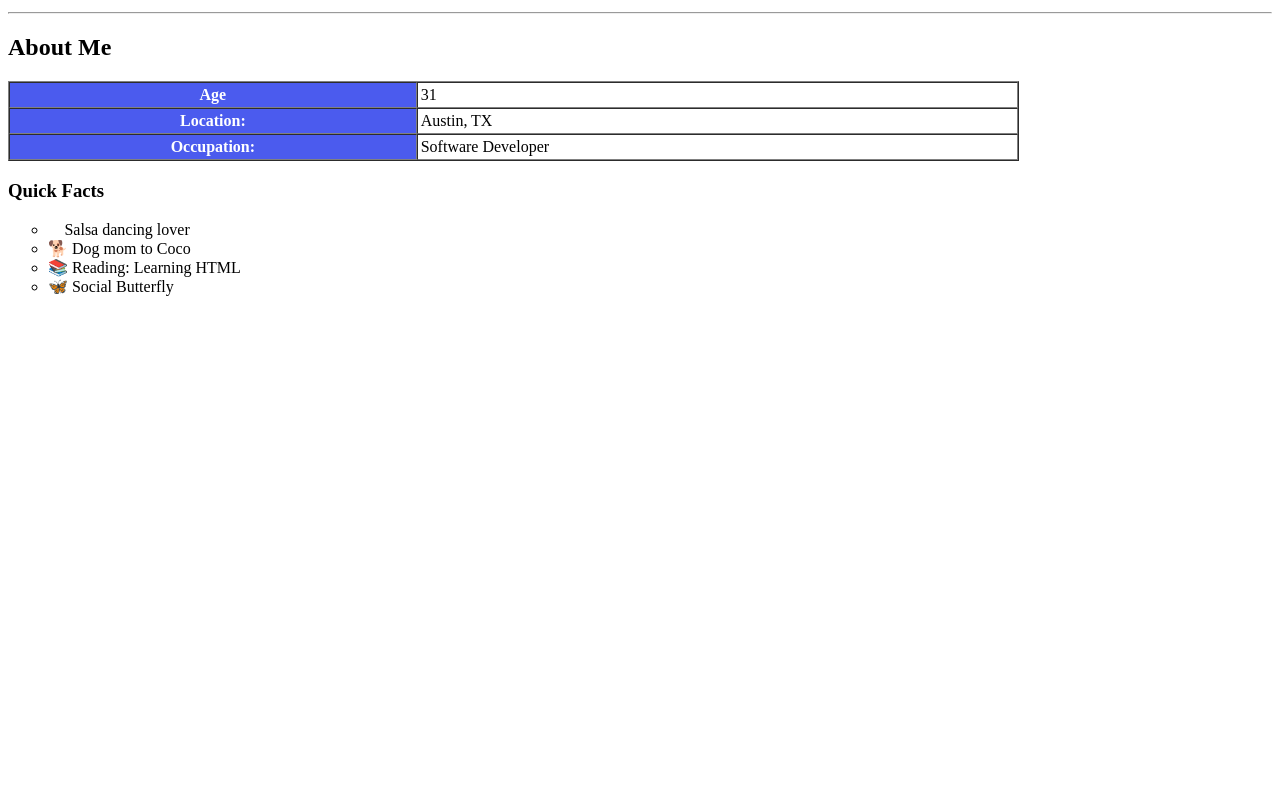
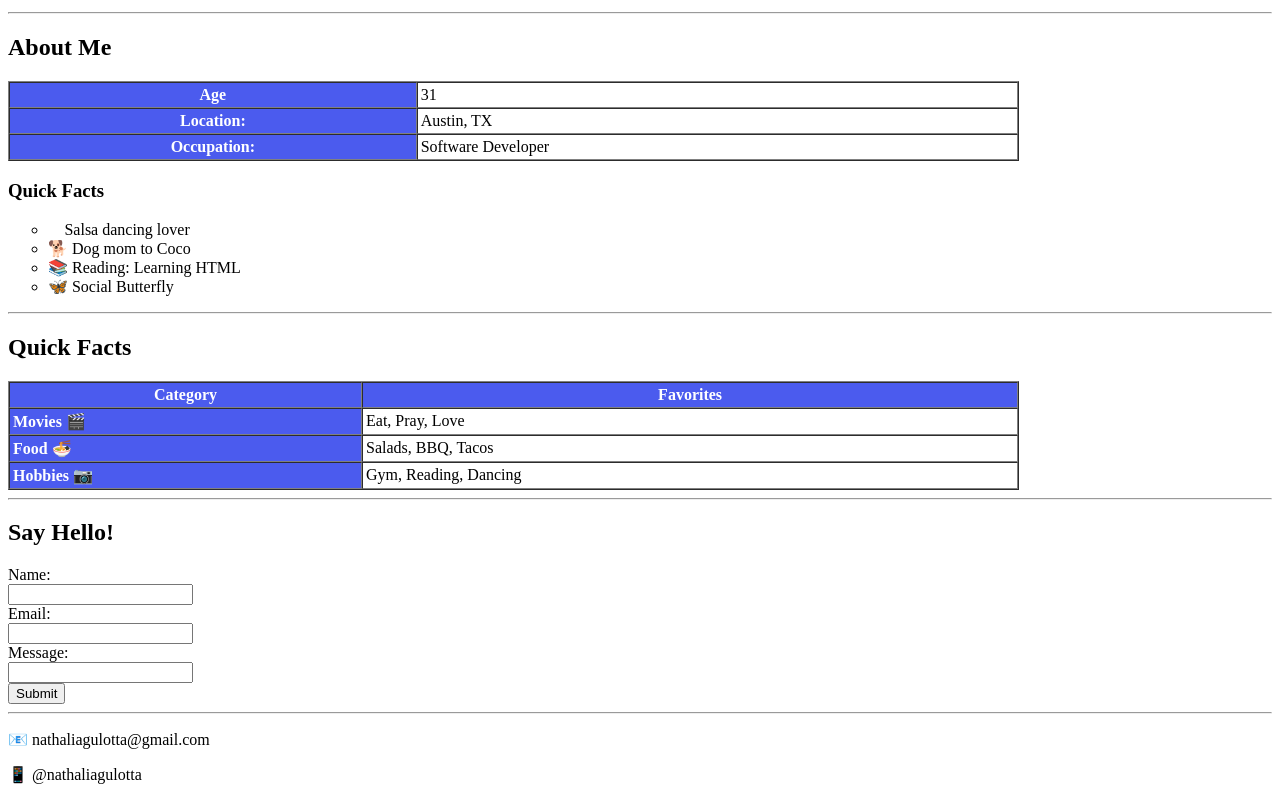
Before and after one commit to nathaliagulotta/project-personal-profile-html, a plain HTML site: page index.html in a window 1280 px wide. Shown: the part 304-1104 px from the top of the page. Before the commit the page ends 800 px from the top, so only its background shows below. Drawn offline with Linux system fonts and the light colour scheme.

Commit message:
Form and footer

```diff
--- a/index.html
+++ b/index.html
@@ -12,8 +12,11 @@
         <p><i>Web Developer in training, salsa dancing enthusiats and dog mom</i></p>
     <hr></hr>
     <div style="text-align: left;" </div>
+
 <h2>About Me</h2>
+
 <table border="1" style="width: 80%; height: 2%" cellpadding="3%" cellspacing="0">
+
     <tr></tr>
         <th style="text-align: center; color: white; background:  rgba(59, 77, 237, 0.916)"> Age </th>
 
@@ -30,6 +33,7 @@
    </table>
 
    <h3>Quick Facts</h3>
+
    <ul type="circle">
     <li> &#58655; Salsa dancing lover </li>
     <li> &#x1f415; Dog mom to Coco </li>
@@ -38,11 +42,49 @@
   </ul>
 
 
+  <hr></hr>
 
+    <h2>Quick Facts</h2>
 
+  <table border="1" style="width: 80%; height: 2%" cellpadding="3%" cellspacing="0">
 
+    <th style="text-align: center; color: white; background:  rgba(59, 77, 237, 0.916)">Category</th>
+    <th style="text-align: center; color: white; background:  rgba(59, 77, 237, 0.916)">Favorites</th>
 
+    <tr></tr>
+        <th style="text-align: left; color: white; background:  rgba(59, 77, 237, 0.916)"> Movies &#x1f3ac; </th>
+        <td> Eat, Pray, Love </td>
+    </tr>
+    <tr>
+        <th style="text-align: left; color: white; background:  rgba(59, 77, 237, 0.916)"> Food &#127836;   </th>
+        <td> Salads, BBQ, Tacos </td>
+      </tr>
+    <tr>
+        <th style="text-align: left; color: white; background:  rgba(59, 77, 237, 0.916)"> Hobbies &#128247;  </th>
+        <td> Gym, Reading, Dancing </td>
+      </tr>
+   </table>
 
+<hr></hr>
+
+    <h2>Say Hello!</h2>
+
+    <label for="name">Name: </label><br>
+    <input type="name" id="name"><br>
+
+    <label for="email">Email: </label><br>
+    <input type="email" id="email"><br>
+
+    <label for="message">Message: </label><br>
+    <input type="message" id="message"><br>
+
+    <input type="submit">
+
+<hr></hr>
+
+<div style="text-align: center;"></div>
+    <p>&#128231; nathaliagulotta@gmail.com</p>
+    <p>&#128241; @nathaliagulotta</p>
 
 </body>
 </html>
```
Also changed, not shown: 2 other files.
